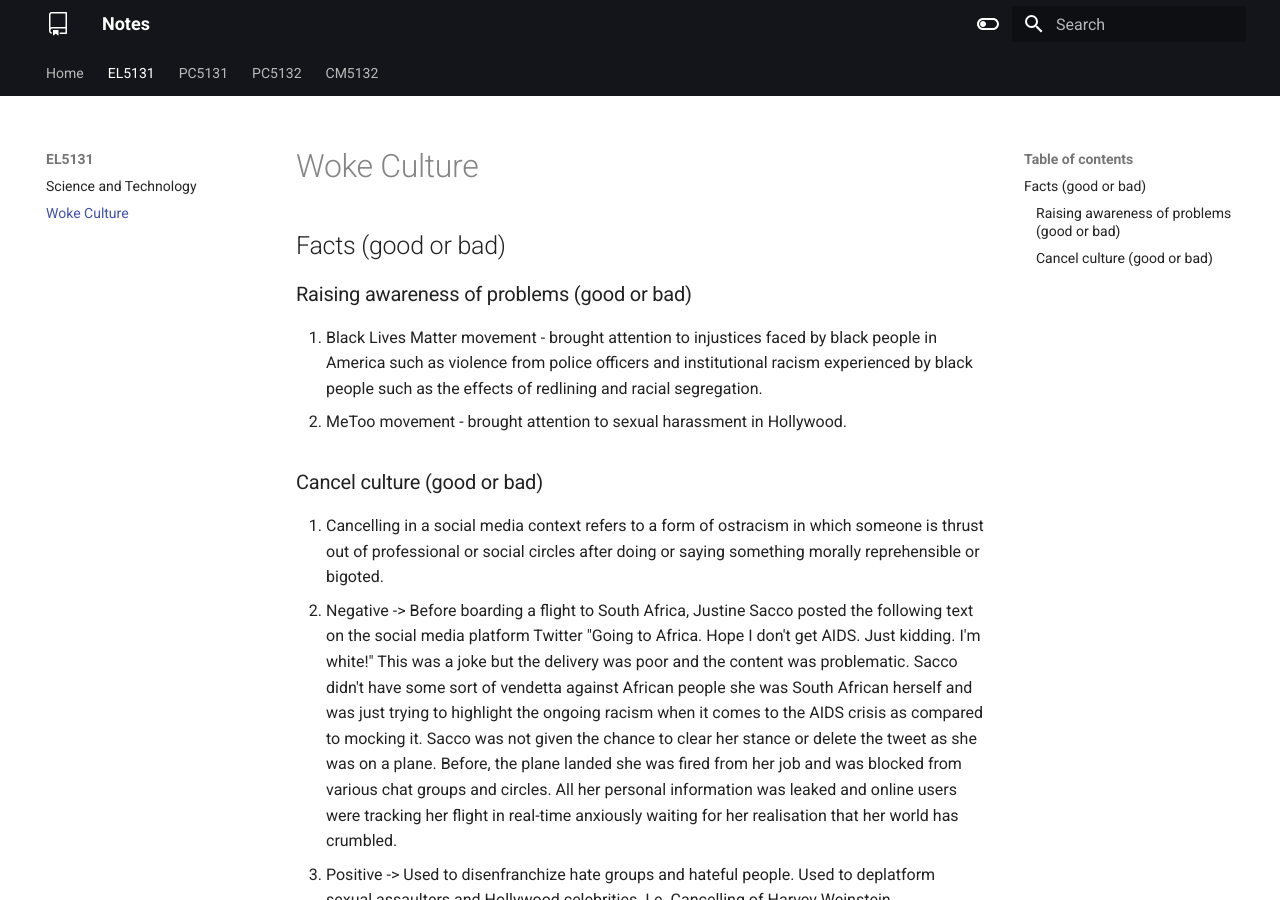
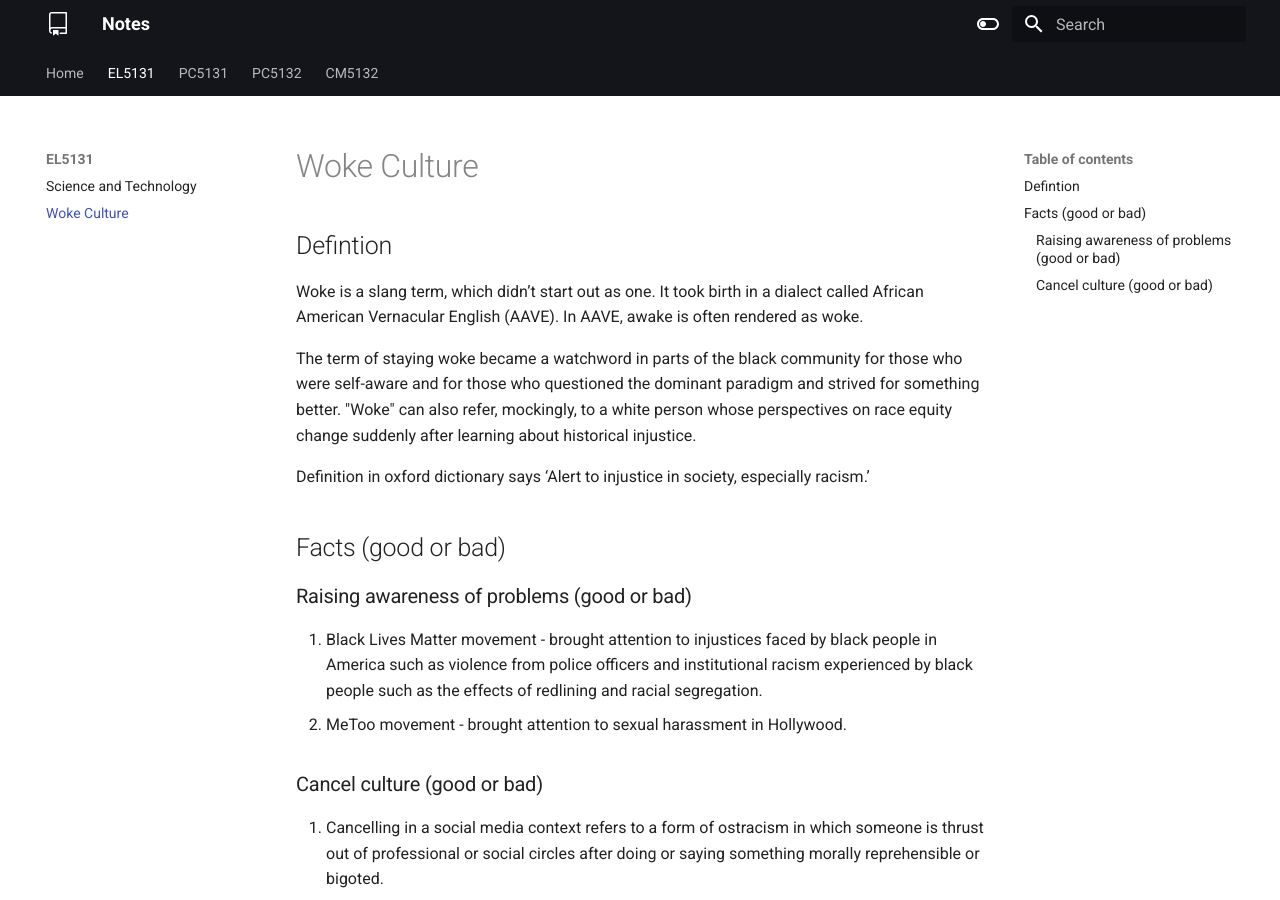
Before and after one commit to ThePyProgrammer/notes, an MkDocs documentation site: the page built from docs/EL5131/woke_culture.md, in a window 1280 px wide and 900 px high. Built offline with MkDocs 1.6.1 and Material for MkDocs 9.7.7, drawn with Linux system fonts in a browser that asks for light colours.

Commit message:
Woke Culture more

```diff
--- a/docs/EL5131/woke_culture.md
+++ b/docs/EL5131/woke_culture.md
@@ -1,4 +1,12 @@
 # Woke Culture
+
+## Defintion
+
+Woke is a slang term, which didn’t start out as one. It took birth in a dialect called African American Vernacular English (AAVE). In AAVE, awake is often rendered as woke.
+
+The term of staying woke became a watchword in parts of the black community for those who were self-aware and for those who questioned the dominant paradigm and strived for something better. "Woke" can also refer, mockingly, to a white person whose perspectives on race equity change suddenly after learning about historical injustice.
+
+Definition in oxford dictionary says ‘Alert to injustice in society, especially racism.’
 
 ## Facts (good or bad)
 
```
